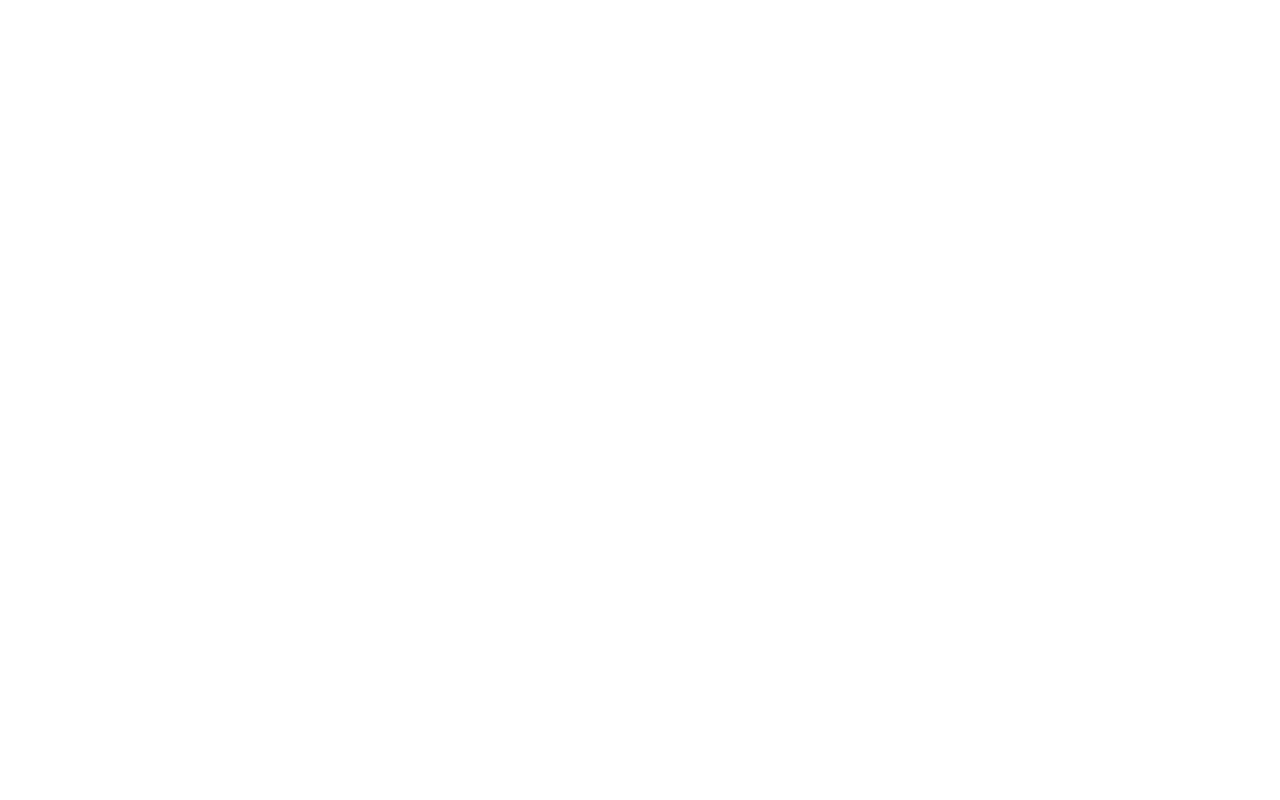
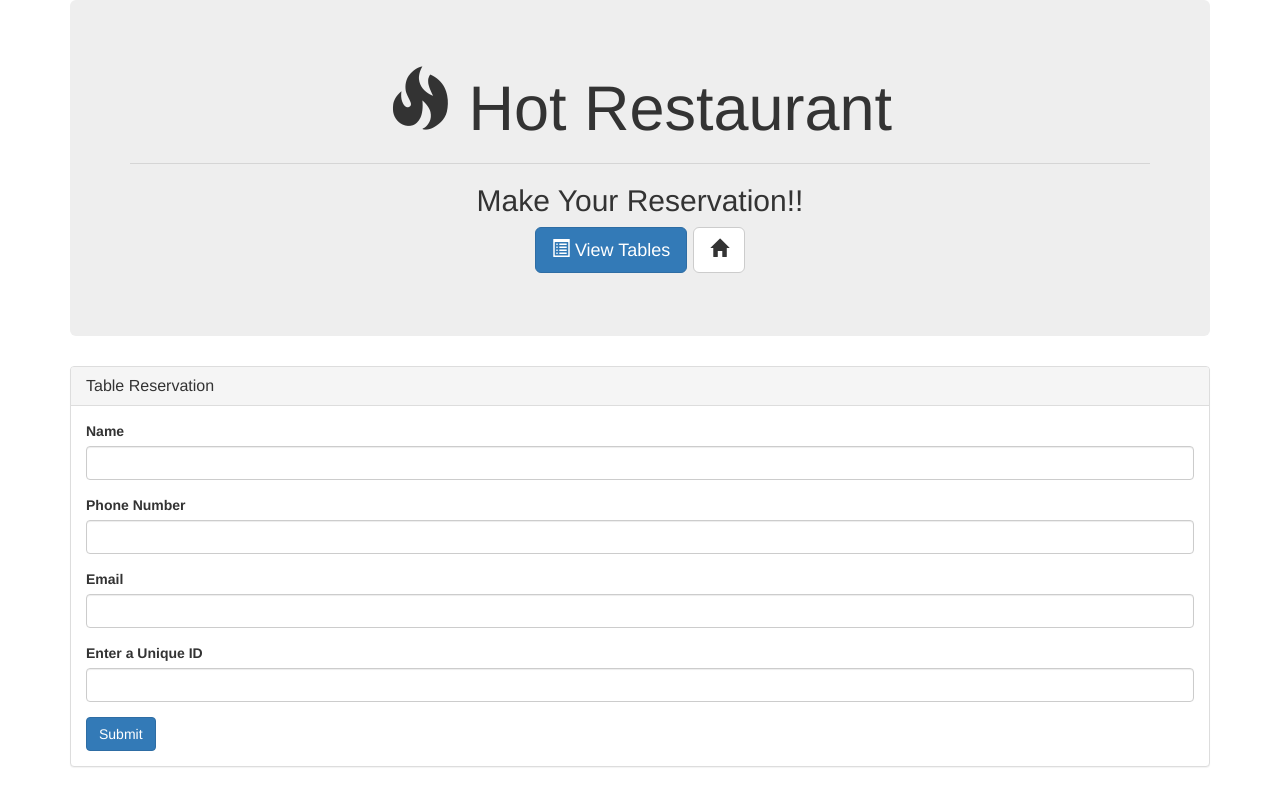
Before and after one commit to smugclimber/hot_restaurant, a plain HTML site: page reserve.html in a window 1280 px wide. Drawn offline with nearby package versions, Linux system fonts and the light colour scheme.

Commit message:
update html

```diff
--- a/reserve.html
+++ b/reserve.html
@@ -0,0 +1,55 @@
+<!DOCTYPE html>
+<html lang="en">
+<head>
+    <meta charset="UTF-8">
+    <title>Tables Page</title>
+
+    <link rel="stylesheet" href="https://maxcdn.bootstrapcdn.com/bootstrap/3.3.6/css/bootstrap.min.css" integrity="sha384-1q8mTJOASx8j1Au+a5WDVnPi2lkFfwwEAa8hDDdjZlpLegxhjVME1fgjWPGmkzs7" crossorigin="anonymous">
+
+    <link rel="stylesheet" href="css/stylesheet.css">
+
+</head>
+<body>
+  <div class="container">
+    <div class="jumbotron">
+      <h1 class="text-center"><span class="glyphicon glyphicon-fire"></span> Hot Restaurant</h1>
+      <hr class="my-4">
+      <h2 class="text-center">Make Your Reservation!!</h2>
+      <p class="text-center">
+        <a class="btn btn-primary btn-lg" href="./tables.html" role="button"><span class="glyphicon glyphicon-list-alt"></span> View Tables</button></a>
+        <a class="btn btn-lg btn-default" href="./index.html" role="button"><span class="glyphicon glyphicon-home"></span></button></a>
+      </p>
+    </div>
+    <div class="row">
+      <div class="col-lg-12">
+        <div class="panel panel-default">
+          <div class="panel-heading">
+            <h4 class="panel-title">Table Reservation</h4>
+          </div>
+          <div class="panel-body">
+            <form role="form">
+              <div class="form-group">
+                <label for="">Name</label>
+                <input type="text" class="form-control" id="reserve_name">
+              </div>
+              <div class="form-group">
+                <label for="">Phone Number</label>
+                <input type="text" class="form-control" id="reserve_phone">
+              </div>
+              <div class="form-group">
+                <label for="">Email</label>
+                <input type="text" class="form-control" id="reserve_email">
+              </div>
+              <div class="form-group">
+                <label for="">Enter a Unique ID</label>
+                <input type="text" class="form-control" id="reserve_uniqueID">
+              </div>
+              <button type="submit" class="btn btn-primary submit">Submit</button>
+            </form>
+          </div>
+        </div>
+      </div>
+    </div>
+  </div>
+</body>
+</html>
```
Also changed, not shown: index.html (+30 -0 lines), tables.html (+44 -0 lines).
